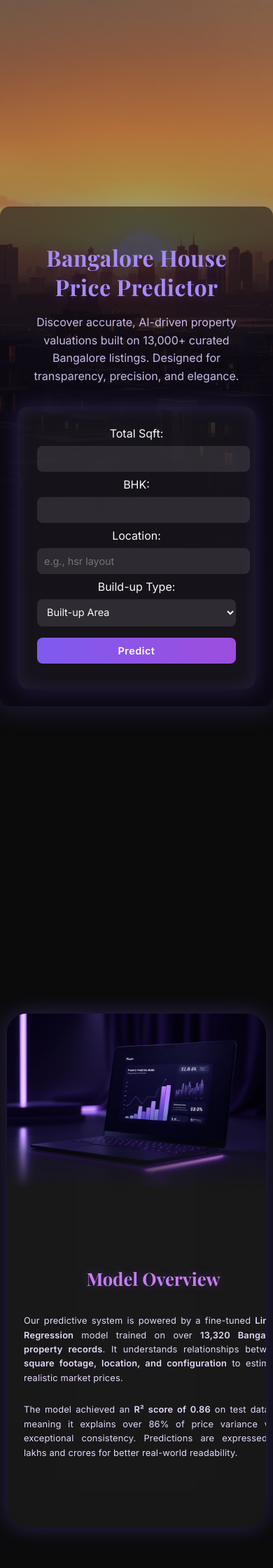
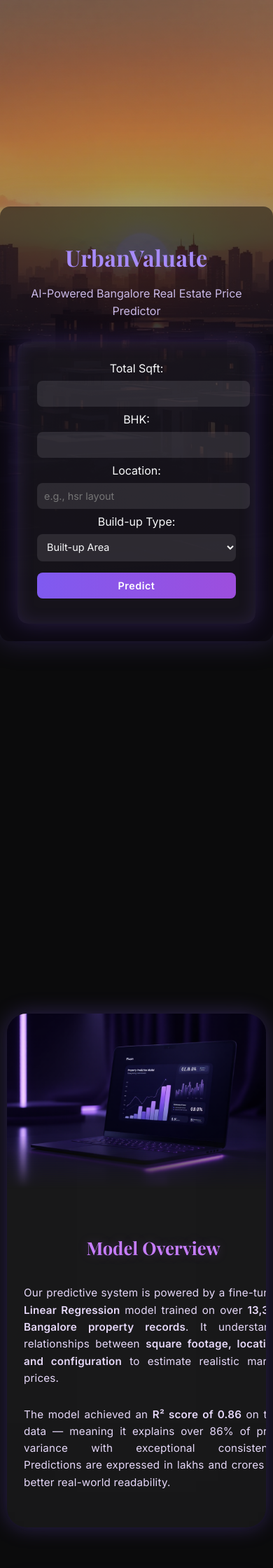
Before and after one commit to RoneyBABA/Housing, a Flask app: page / in a window 390 px wide. Shown: the top 2240 px of the page at 70% size. Run offline with Flask 3, Linux system fonts and the light colour scheme; parts of the project's set-up code (start-up, migrations or seed data) failed here and were passed over.

Commit message:
Added Title

```diff
--- a/Backend/static/style.css
+++ b/Backend/static/style.css
@@ -270,6 +270,11 @@ button:hover {
     text-align: center;
   }
 
+  .card .text {
+    padding: 2rem 1.5rem;
+    text-align: center;
+  }
+
   /* Image always on top */
   .card.left .image,
   .card.right .image {
@@ -297,7 +302,7 @@ button:hover {
   }
 
   .card .text p {
-    font-size: 0.80rem;
+    font-size: 0.95rem;
     line-height: 1.6;
     text-align: justify; /* makes text edges clean */
     text-justify: inter-word;
--- a/Backend/templates/index.html
+++ b/Backend/templates/index.html
@@ -3,7 +3,7 @@
 <head>
   <meta charset="UTF-8" />
   <meta name="viewport" content="width=device-width, initial-scale=1.0" />
-  <title>Bangalore House Price Predictor</title>
+  <title>UrbanValuate</title>
   <link rel="stylesheet" href="{{ url_for('static', filename='style.css') }}">
   <link href="https://fonts.googleapis.com/css2?family=Inter:wght@400;500;600&family=Playfair+Display:wght@600;700&display=swap" rel="stylesheet">
 
@@ -18,9 +18,8 @@
 <!-- HERO SECTION -->
 <section class="hero">
   <div class="hero-content">
-    <h1> Bangalore House Price Predictor</h1>
-    <p>Discover accurate, AI-driven property valuations built on 13,000+ curated Bangalore listings.
-    Designed for transparency, precision, and elegance.</p>
+    <h1> UrbanValuate </h1>
+    <p>AI-Powered Bangalore Real Estate Price Predictor</p>
 
     <div class="form-container">
       <form action="/" method="post">
```
